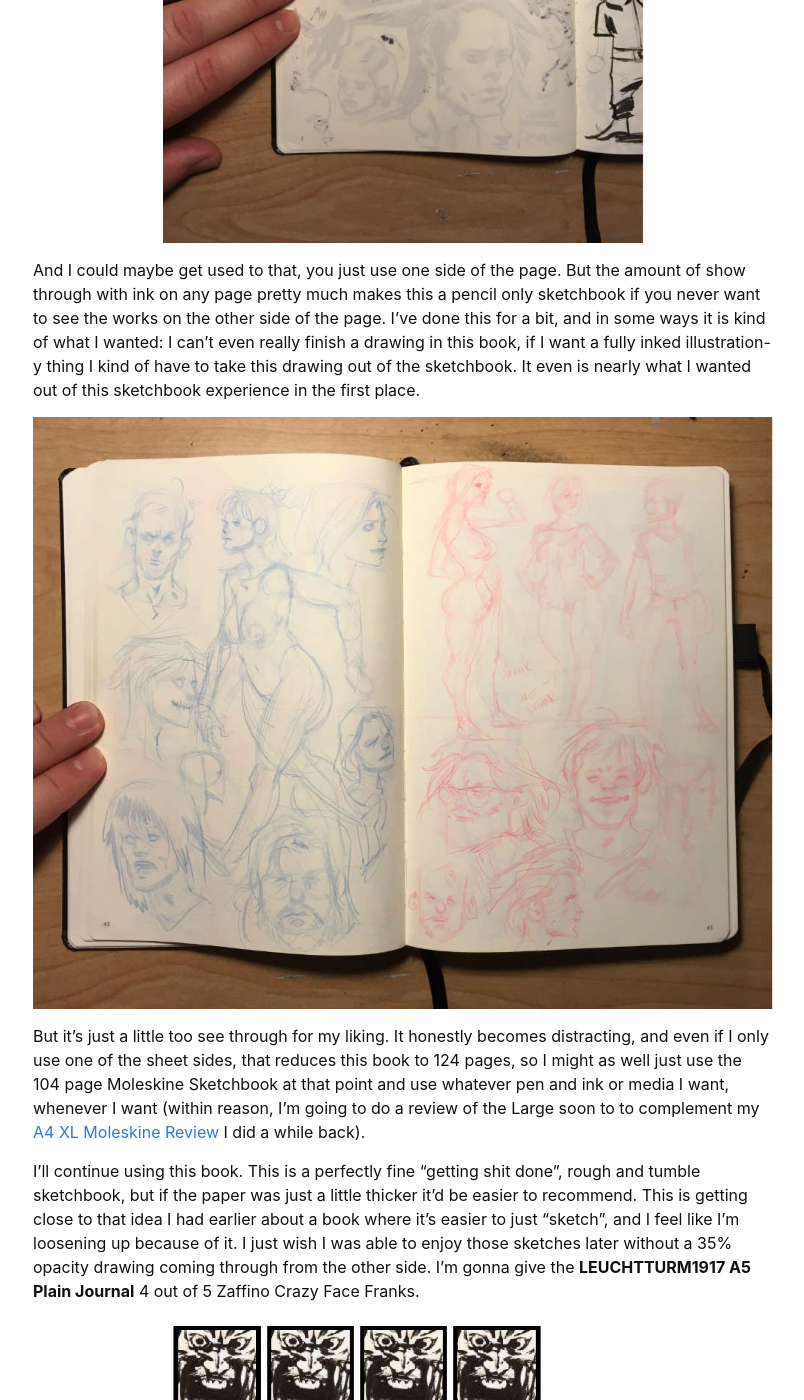
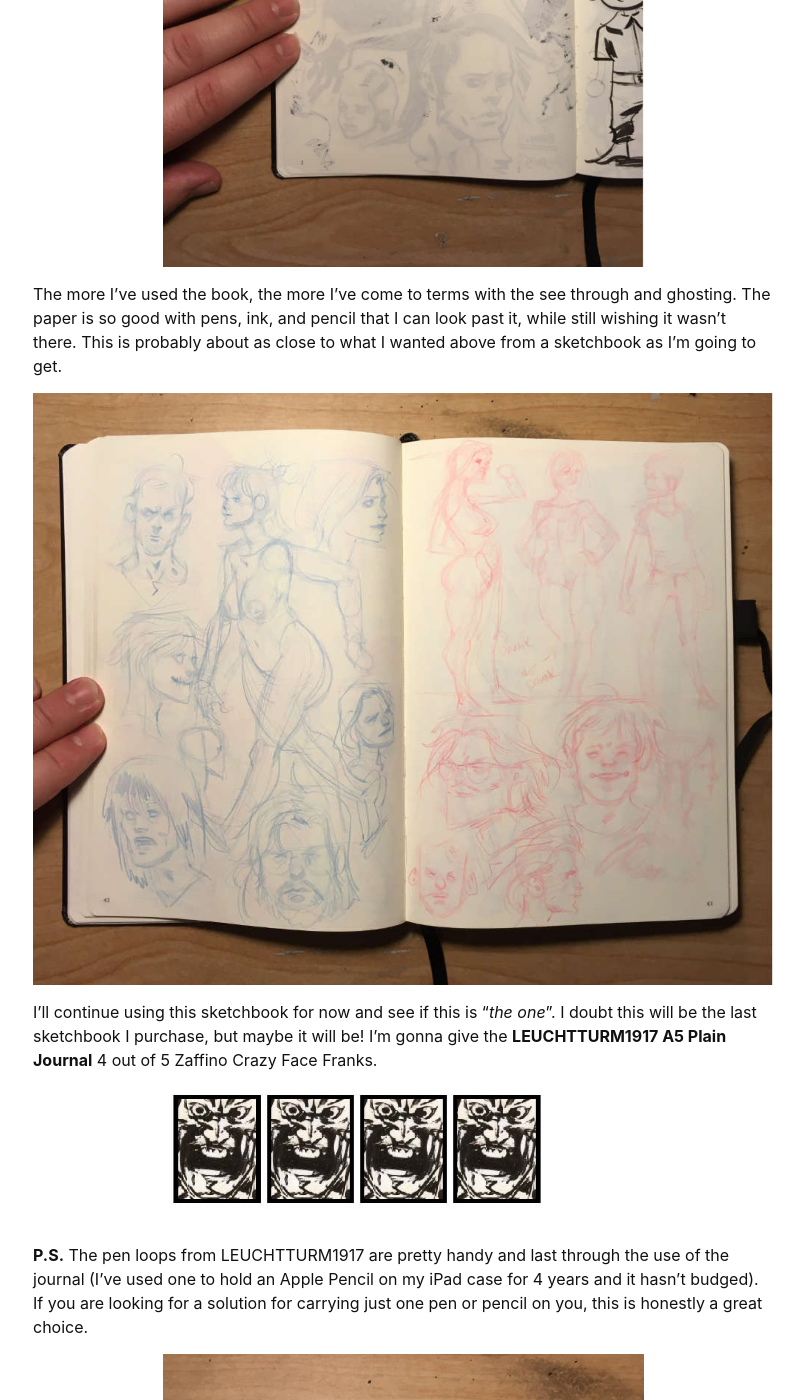
Before and after one commit to timoweaver/blog, a Jekyll site: the page built from _posts/2020-04-21-leuchtturm1917-plain-journal-review.markdown, in a window 1280 px wide and 1400 px high, scrolled down 5773 px. Shown: the whole window, without its empty margins (237-1041 px from the left). Built offline with Jekyll 4.4.1, drawn with Linux system fonts in a browser that asks for light colours; some of the changed text lies outside the part shown.

Commit message:
Updated Leuchtturm review to reflect change of heart and new grade

```diff
--- a/_posts/2020-04-21-leuchtturm1917-plain-journal-review.markdown
+++ b/_posts/2020-04-21-leuchtturm1917-plain-journal-review.markdown
@@ -36,28 +36,26 @@
 
 This thing also has page numbers on each page in the journal. Again, that's pretty neat, and could help with remembering where things are in the book (as well as the Table of Contents I suppose!). In regards to size, the LEUCHTTURM1917 is nearly the same height (8.25") as the Moleskine Art Collection Sketchbook, but it's nearly .5" inches wider than the Moleskine at 5.8" or so. The extra width is really nice, and feels more natural.
 
-Now for the paper: it's great. It's got a nice fine tooth, enough to catch pencil without being too much, and certain materials will glide across the page. It's honestly great. But you run into an issue with the pages being just too thin if you want to use ink, let alone ink on both sides of the sheet.
+Now for the paper: it's great. It's got a nice fine tooth, enough to catch pencil without being too much, and certain materials will glide across the page. It's honestly great for both pencil and ink, handling most things I've thrown at it. [Platinum Carbon Black Ink](https://www.gouletpens.com/products/platinum-carbon-black-60ml-bottled-ink) would feather, [Noodlers Black Ink](https://www.gouletpens.com/collections/noodlers-ink/products/noodlers-black-3oz-bottled-ink?variant=11884735791147) does not seem to feather at all, and every single one of my pens from Pentel to Micron to Zebra all seem to work great. You do run into an issue with the pages showing a lot of ghosting to the other side and see through to the next page as well.
 
 ![LEUCHTTURM1917 Plain Journal see through thin paper](/assets/img/blog-images/leuchtturm1917-review/thin-paper.jpg)
 
-It's crazy see through. It's 80 gsm paper, it kinda reminds me of the paper they print the bible on. This is thinner than standard printer papers and [Rhodia Webnotebooks](https://rhodiapads.com/collections_boutique_webnotebook.php), which are around 90 gsm, or the Moleskine Art Collection sketchbook I mentioned above which is 165 gsm. Below you can see the drawing that is behind the page above:
+It's 80 gsm paper, thinner than some standard printer papers and [Rhodia Webnotebooks](https://rhodiapads.com/collections_boutique_webnotebook.php), which are around 90 gsm, or the Moleskine Art Collection sketchbook I mentioned above which is 165 gsm. Below you can see the drawing that is behind the page above:
 
 ![LEUCHTTURM1917 Plain Journal see through thin paper drawing](/assets/img/blog-images/leuchtturm1917-review/first-spread.jpg)
 And that behavior continues through the whole book if you want to use ink:
 
 ![LEUCHTTURM1917 Plain Journal see through thin paper drawing](/assets/img/blog-images/leuchtturm1917-review/ghosting.jpg)
 
-This is the single largest issue I have with the book. You can also have issues with ink bleeding through the paper. This will depend on your ink you use, and how saturated the paper gets. As well, ghosting to the back side of the page is going to be an issue:
+This is the single largest issue I have with the book. You can also have issues with ink bleeding through the paper, though this was more rare. This will depend on your ink you use, and how saturated the paper gets.
 
 ![LEUCHTTURM1917 Plain Journal ink bleeding through paper](/assets/img/blog-images/leuchtturm1917-review/bleed-through.jpg){: .half-width}
 
-And I could maybe get used to that, you just use one side of the page. But the amount of show through with ink on any page pretty much makes this a pencil only sketchbook if you never want to see the works on the other side of the page. I've done this for a bit, and in some ways it is kind of what I wanted: I can't even really finish a drawing in this book, if I want a fully inked illustration-y thing I kind of have to take this drawing out of the sketchbook. It even is nearly what I wanted out of this sketchbook experience in the first place.
+The more I've used the book, the more I've come to terms with the see through and ghosting. The paper is so good with pens, ink, and pencil that I can look past it, while still wishing it wasn't there. This is probably about as close to what I wanted above from a sketchbook as I'm going to get.
 
 ![LEUCHTTURM1917 Plain Journal drawings with prismacolor col-erase colored pencils](/assets/img/blog-images/leuchtturm1917-review/pencil-spread.jpg)
 
-But it's just a little too see through for my liking. It honestly becomes distracting, and even if I only use one of the sheet sides, that reduces this book to 124 pages, so I might as well just use the 104 page Moleskine Sketchbook at that point and use whatever pen and ink or media I want, whenever I want (within reason, I'm going to do a review of the Large soon to to complement my [A4 XL Moleskine Review](/review/2018/05/30/moleskine-art-plus-sketchbook-a4-review.html) I did a while back).
-
-I'll continue using this book. This is a perfectly fine "getting shit done", rough and tumble sketchbook, but if the paper was just a little thicker it'd be easier to recommend.  This is getting close to that idea I had earlier about a book where it's easier to just "sketch", and I feel like I'm loosening up because of it. I just wish I was able to enjoy those sketches later without a 35% opacity drawing coming through from the other side. I'm gonna give the **LEUCHTTURM1917 A5 Plain Journal** 4 out of 5 Zaffino Crazy Face Franks.
+I'll continue using this sketchbook for now and see if this is "*the one*". I doubt this will be the last sketchbook I purchase, but maybe it will be! I'm gonna give the **LEUCHTTURM1917 A5 Plain Journal** 4 out of 5 Zaffino Crazy Face Franks.
 
 ![3 out of 5 Stars](/assets/img/blog-images/zaffino-scale-4-star.jpg){: .half-width .mb-2}
 
```
